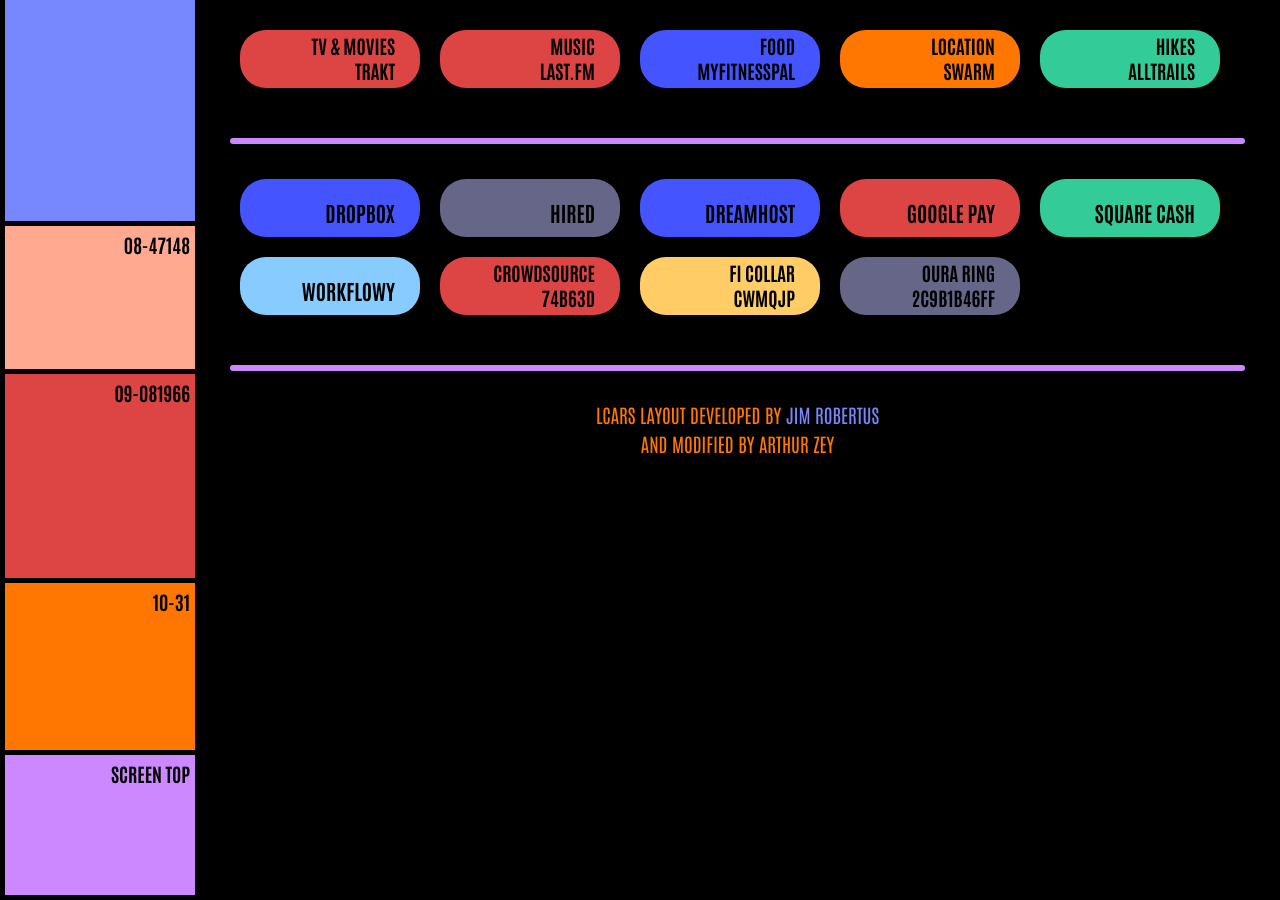
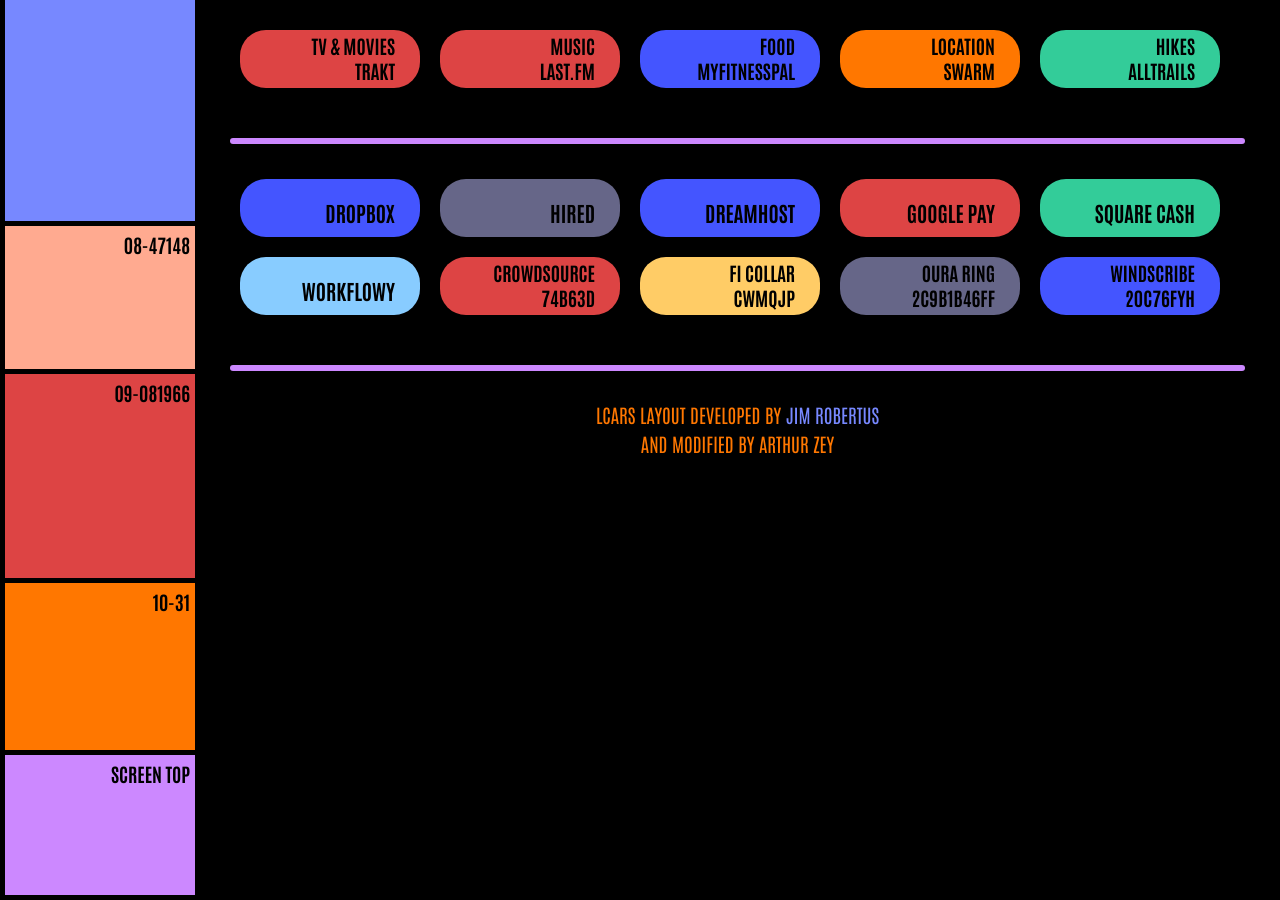
Before and after one commit to ArthurZey/arthurzey.github.io, a Jekyll site: the page built from _pages/stubs/routines.md, in a window 1280 px wide and 900 px high, scrolled down 1172 px. Built offline with Jekyll 4.4.1, drawn with Linux system fonts in a browser that asks for light colours.

Commit message:
added referral code for Windscribe

```diff
--- a/_layouts/lcars-classic.html
+++ b/_layouts/lcars-classic.html
@@ -285,6 +285,7 @@
 							<a href="https://crowdsource.app.goo.gl/Jgo6" target="_blank" class="two-rows red">Crowdsource<br />74B63D</a>
 							<a href="https://shop.tryfi.com/r/CWMQJP/" target="_blank" class="two-rows sunflower">Fi Collar<br />CWMQJP</a>
 							<a href="https://ouraring.com/taf/2c9b1b46ff" target="_blank" class="two-rows gray">Oura Ring<br />2c9b1b46ff</a>
+							<a href="https://windscribe.com/yo/20c76fyh" target="_blank" class="two-rows blue">Windscribe<br />20c76fyh</a>
 						</div>
 						<hr />
 						<p class="go-center">LCARS LAYOUT DEVELOPED BY <a href="https://www.thelcars.com" target="_blank">JIM ROBERTUS</a><br />AND MODIFIED BY ARTHUR ZEY</p>
```
